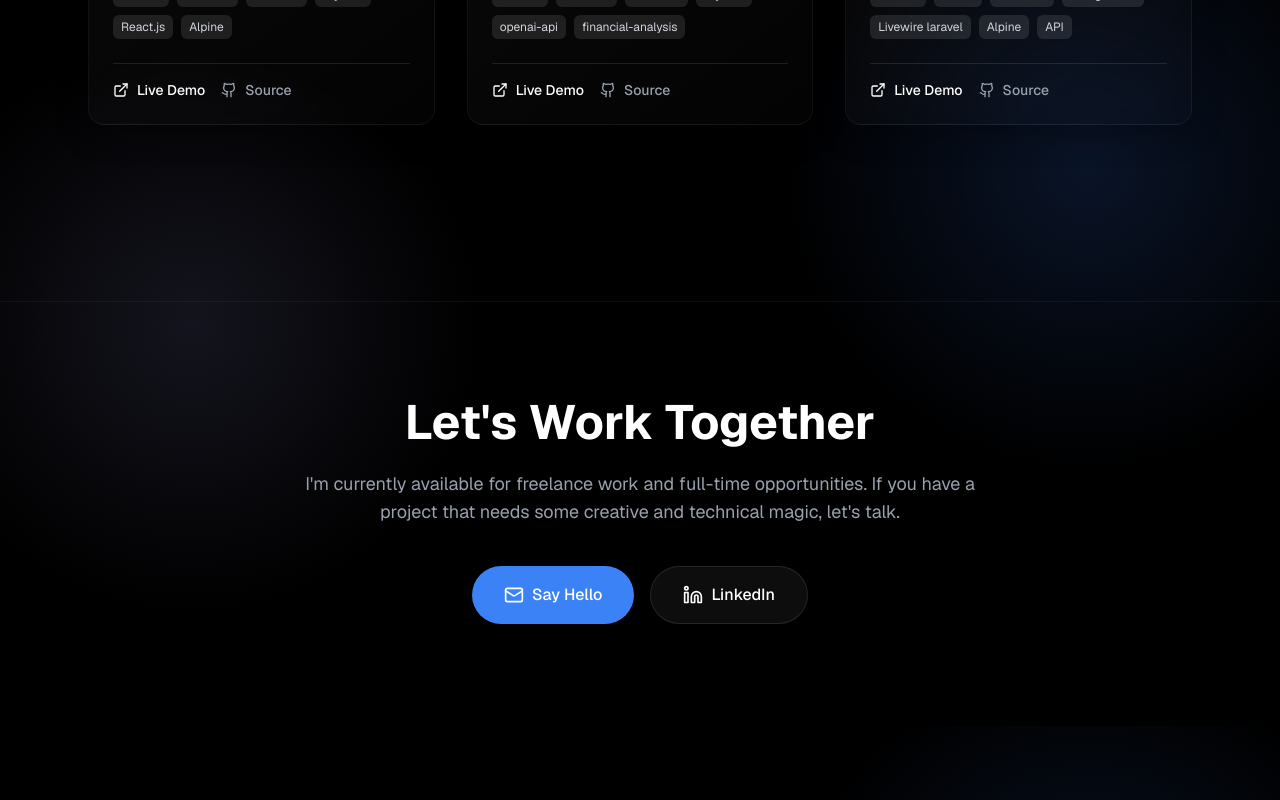
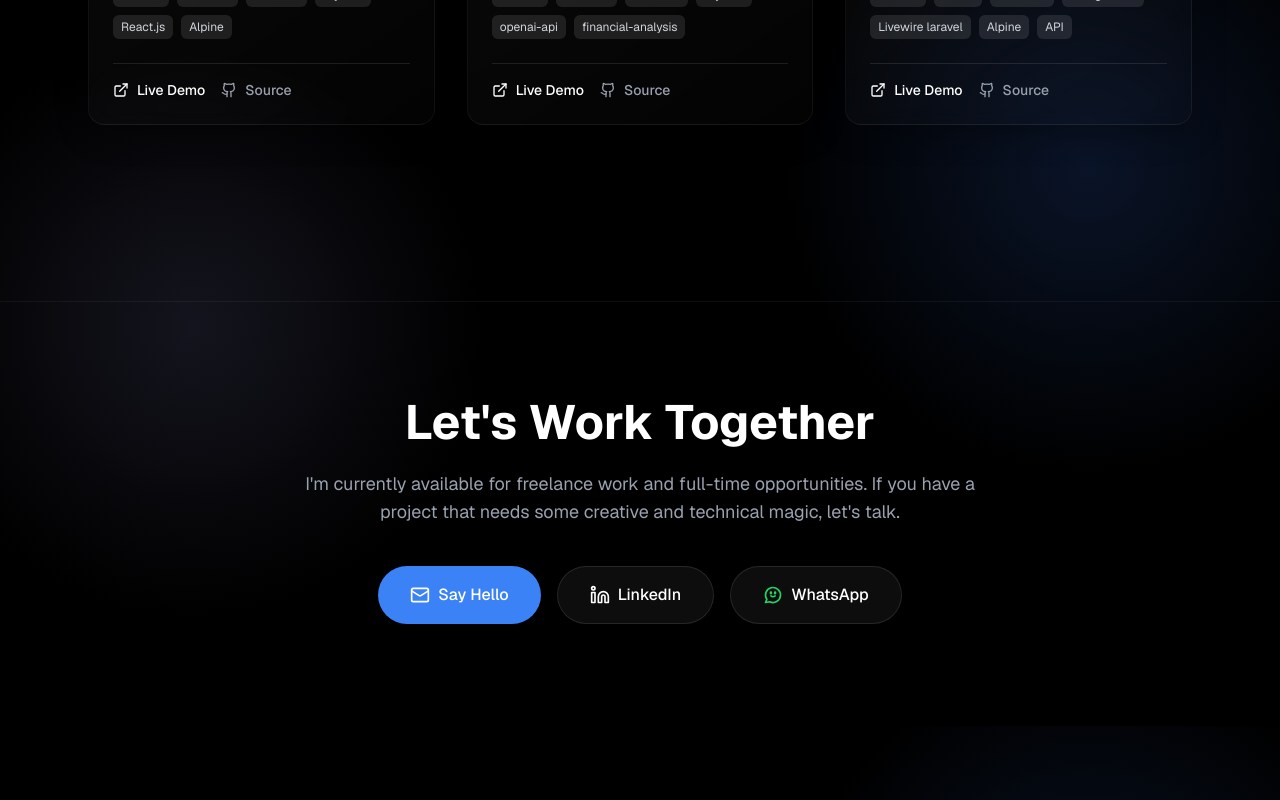
Before and after one commit to abd-alaziz-almufti/my-portfolio, a Next.js app: page / in a window 1280 px wide. Shown: the part 2474-3274 px from the top of the page. Built offline with nearby package versions, Linux system fonts and the light colour scheme.

Commit message:
Fix LinkedIn/Email links and add WhatsApp contact icon

```diff
--- a/app/page.tsx
+++ b/app/page.tsx
@@ -17,6 +17,15 @@ const LinkedinIcon = ({ className }: { className?: string }) => (
     <path d="M16 8a6 6 0 0 1 6 6v7h-4v-7a2 2 0 0 0-2-2 2 2 0 0 0-2 2v7h-4v-7a6 6 0 0 1 6-6z" />
     <rect width="4" height="12" x="2" y="9" />
     <circle cx="4" cy="4" r="2" />
+  </svg>
+);
+
+const WhatsappIcon = ({ className }: { className?: string }) => (
+  <svg xmlns="http://www.w3.org/2000/svg" width="24" height="24" viewBox="0 0 24 24" fill="none" stroke="currentColor" strokeWidth="2" strokeLinecap="round" strokeLinejoin="round" className={className}>
+    <path d="M3 21l1.65-3.8a9 9 0 1 1 3.4 2.9L3 21" />
+    <path d="M9 10a.5.5 0 0 0 1 0V9a.5.5 0 0 0-1 0v1Z" />
+    <path d="M14 10a.5.5 0 0 0 1 0V9a.5.5 0 0 0-1 0v1Z" />
+    <path d="M9.5 13a3.5 3.5 0 0 0 5 0" />
   </svg>
 );
 import Image from "next/image";
@@ -259,13 +268,17 @@ export default function Portfolio() {
             </p>
 
             <div className="flex flex-col sm:flex-row justify-center gap-4">
-              <a href="aalmufti@students.iugaza.edu.ps" className="px-8 py-4 bg-primary text-white rounded-full font-medium flex items-center justify-center gap-2 hover:bg-blue-600 transition-colors">
+              <a href="mailto:aalmufti@students.iugaza.edu.ps" className="px-8 py-4 bg-primary text-white rounded-full font-medium flex items-center justify-center gap-2 hover:bg-blue-600 transition-colors">
                 <Mail className="w-5 h-5" />
                 Say Hello
               </a>
-              <a href="www.linkedin.com/in/abdalaziz-almufti-a6a9a53a9" className="px-8 py-4 glass rounded-full font-medium flex items-center justify-center gap-2 hover:bg-white/10 transition-colors">
+              <a href="https://www.linkedin.com/in/abdalaziz-almufti-a6a9a53a9" target="_blank" rel="noopener noreferrer" className="px-8 py-4 glass rounded-full font-medium flex items-center justify-center gap-2 hover:bg-white/10 transition-colors">
                 <LinkedinIcon className="w-5 h-5" />
                 LinkedIn
+              </a>
+              <a href="https://wa.me/972567048866" target="_blank" rel="noopener noreferrer" className="px-8 py-4 glass rounded-full font-medium flex items-center justify-center gap-2 hover:bg-white/10 transition-colors">
+                <WhatsappIcon className="w-5 h-5 text-[#25D366]" />
+                WhatsApp
               </a>
             </div>
           </motion.div>
```
Also changed, not shown: 1 other file (tests, documents, lock files or other folders).
